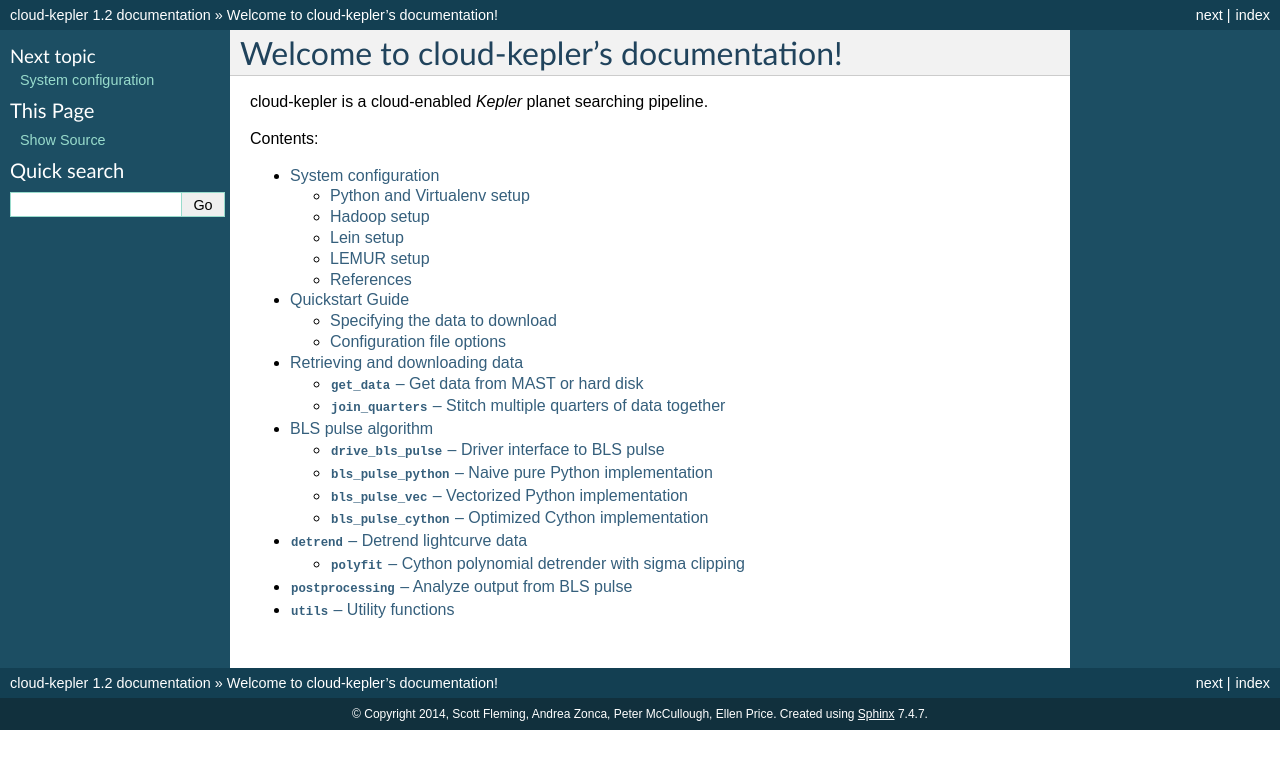
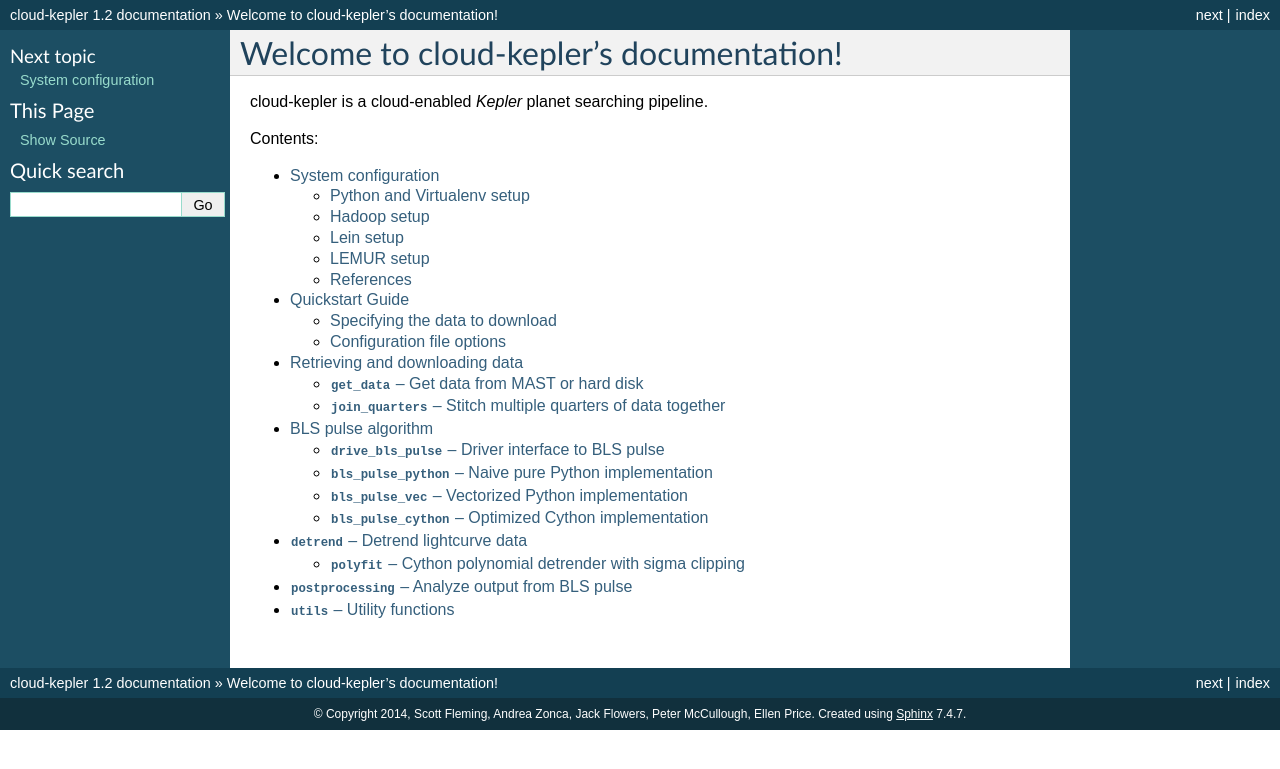
Before and after one commit to openEXO/cloud-kepler, a Sphinx documentation site: the page built from docs/index.rst, in a window 1280 px wide. Shown: the top 769 px of the page. Built offline with Sphinx 7.4.7, drawn with Linux system fonts in a browser that asks for light colours; formulas are drawn with MathJax 3.

Commit message:
Update conf.py [ci skip]

```diff
--- a/docs/conf.py
+++ b/docs/conf.py
@@ -42,7 +42,7 @@
 
 # General information about the project.
 project = u'cloud-kepler'
-copyright = u'2014, Scott Fleming, Andrea Zonca, Peter McCullough, Ellen Price'
+copyright = u'2014, Scott Fleming, Andrea Zonca, Jack Flowers, Peter McCullough, Ellen Price'
 
 # The version info for the project you're documenting, acts as replacement for
 # |version| and |release|, also used in various other places throughout the
@@ -185,7 +185,7 @@
 # (source start file, target name, title, author, documentclass [howto/manual]).
 latex_documents = [
   ('index', 'cloud-kepler.tex', u'cloud-kepler Documentation',
-   u'Scott Fleming, Andrea Zonca, Peter McCullough, Ellen Price', 'manual'),
+   u'Scott Fleming, Andrea Zonca, Jack Flowers, Peter McCullough, Ellen Price', 'manual'),
 ]
 
 # The name of an image file (relative to this directory) to place at the top of
@@ -215,7 +215,7 @@
 # (source start file, name, description, authors, manual section).
 man_pages = [
     ('index', 'cloud-kepler', u'cloud-kepler Documentation',
-     [u'Scott Fleming, Andrea Zonca, Peter McCullough, Ellen Price'], 1)
+     [u'Scott Fleming, Andrea Zonca, Jack Flowers, Peter McCullough, Ellen Price'], 1)
 ]
 
 # If true, show URL addresses after external links.
@@ -229,7 +229,7 @@
 #  dir menu entry, description, category)
 texinfo_documents = [
   ('index', 'cloud-kepler', u'cloud-kepler Documentation',
-   u'Scott Fleming, Andrea Zonca, Peter McCullough, Ellen Price', 'cloud-kepler', 'One line description of project.',
+   u'Scott Fleming, Andrea Zonca, Jack Flowers, Peter McCullough, Ellen Price', 'cloud-kepler', 'One line description of project.',
    'Miscellaneous'),
 ]
 
```
